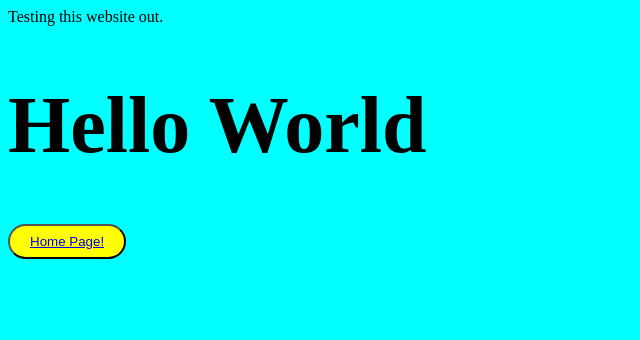
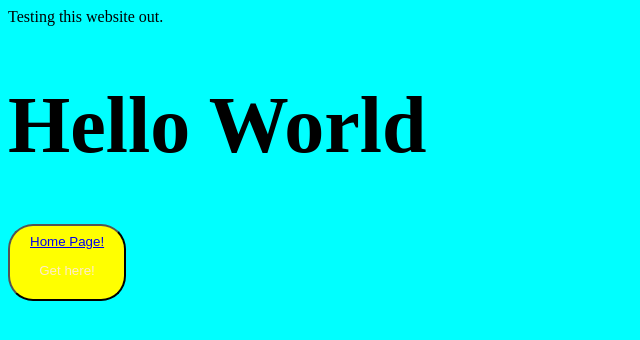
Before and after one commit to Kev1nM3N/Kev1nM3N.github.io, a plain HTML site: page subpage.html in a window 1280 px wide. Shown: the whole page, without its empty margins (0-640 px from the left). Drawn offline with Linux system fonts and the light colour scheme.

Commit message:
get here

```diff
--- a/subpage.html
+++ b/subpage.html
@@ -16,6 +16,7 @@
 
     <button>
         <a href="./index.html">Home Page!</a>
+        <p>Get here!</p>
     </button>
 </body>
 </html>
```
